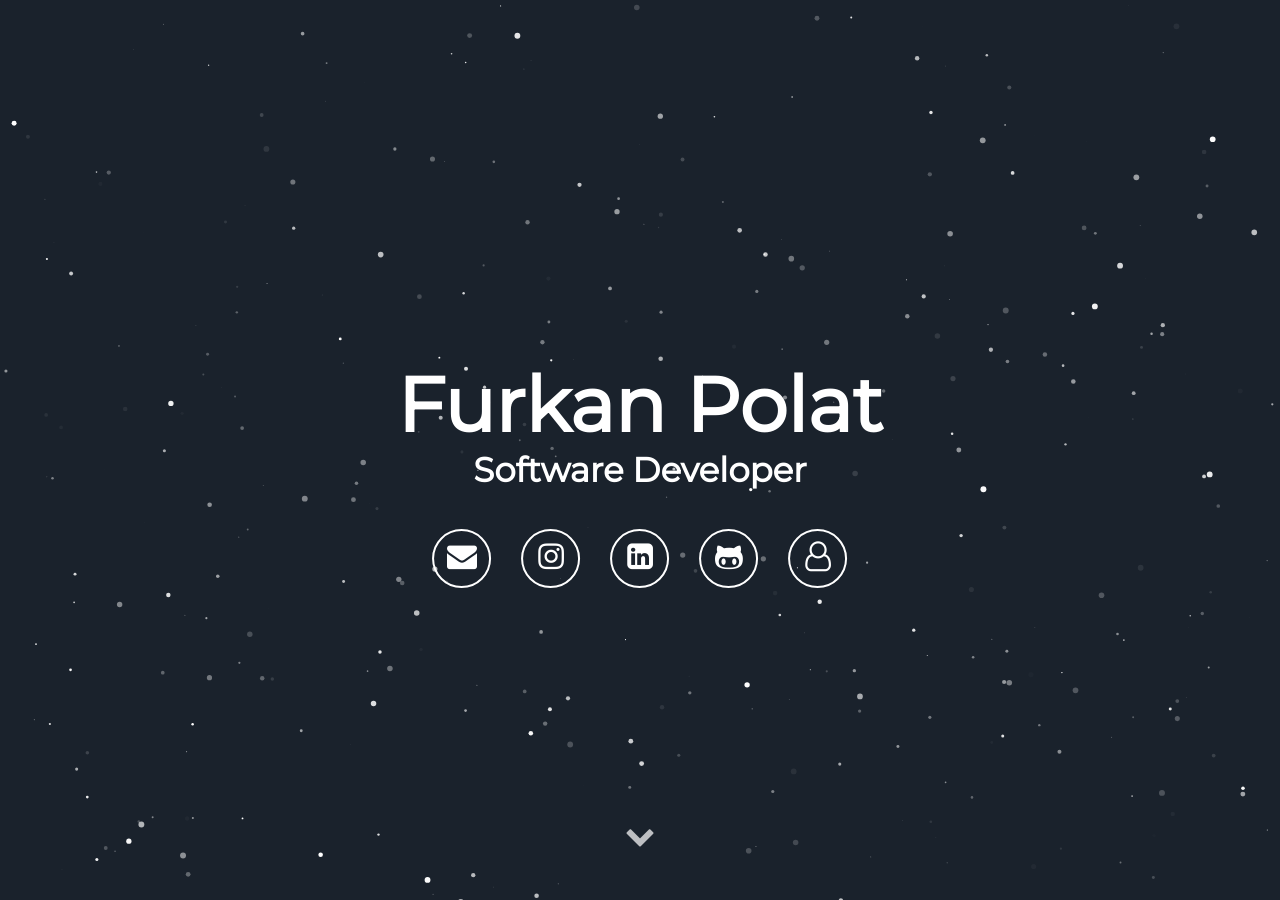
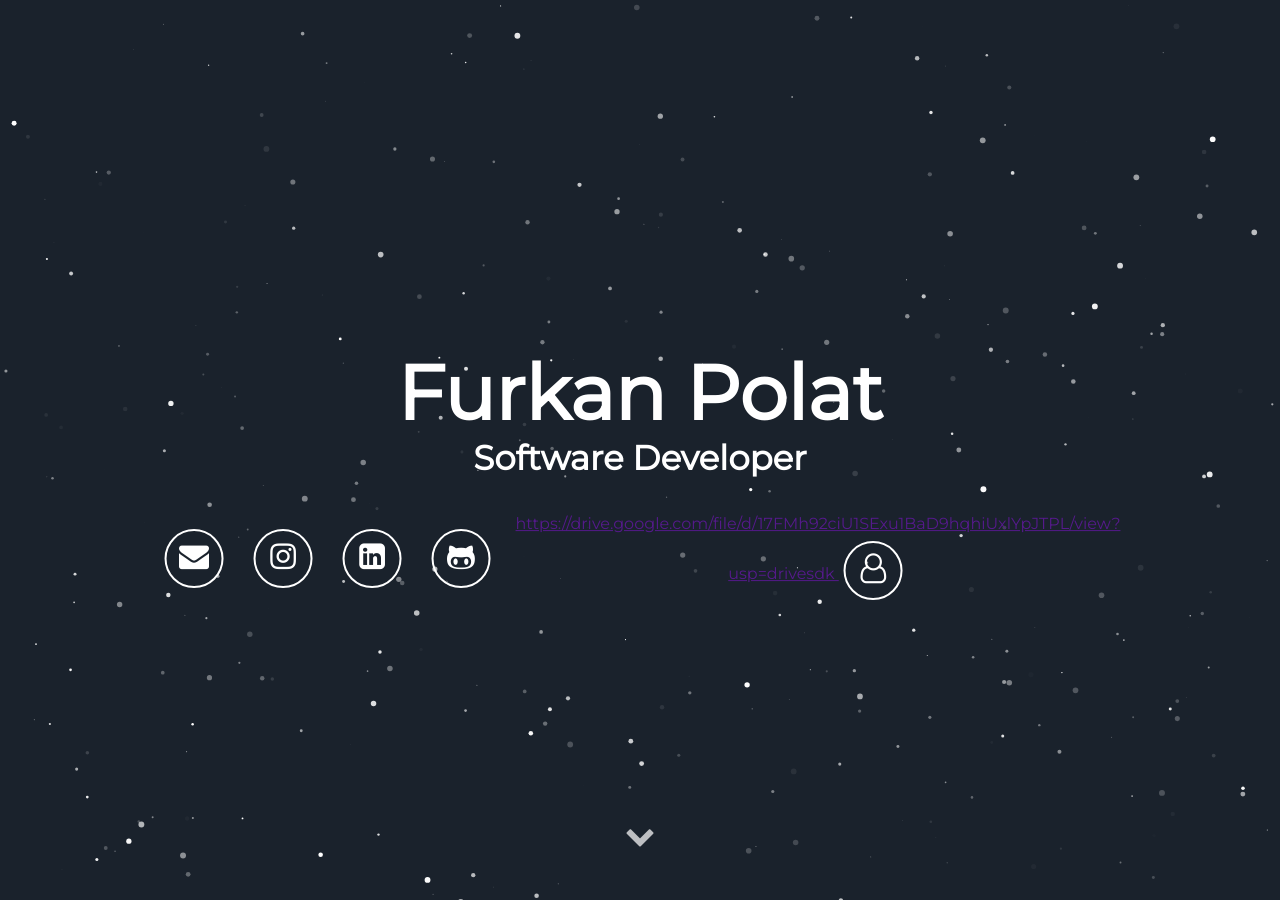
Before and after one commit to thefurkanpolat/thefurkanpolat.github.iooooo, a Jekyll site: the page built from index.html, in a window 1280 px wide and 900 px high. Built offline with Jekyll 4.4.1, drawn with Linux system fonts in a browser that asks for light colours; some web fonts are replaced.

Commit message:
Update header.html

```diff
--- a/_includes/header.html
+++ b/_includes/header.html
@@ -9,7 +9,7 @@
         <a aria-label="My Instagram" target="_blank" href="https://www.instagram.com/thefurkanpolat"><i class="icon fa fa-instagram" aria-hidden="true"></i></a>
         <a aria-label="My LinkedIn" target="_blank" href="https://www.linkedin.com/in/"><i class="icon fa fa-linkedin-square" aria-hidden="true"></i></a>
         <a aria-label="My Github" target="_blank" href="https://github.com/thefurkanpolat"><i class="icon fa fa-github-alt" aria-hidden="true"></i></a>
-                <a aria-label="My CV" target="_blank" href="https://drive.google.com/file/d/1pdyH86BRgo5iKbSafeL3jSPr5d-T50cV/view?usp=sharing"><i class="icon fa fa-user-o" aria-hidden="true"></i></a>
+                <a aria-label="My CV" target="_blank" href="">https://drive.google.com/file/d/17FMh92ciU1SExu1BaD9hqhiUxlYpJTPL/view?usp=drivesdk <i class="icon fa fa-user-o" aria-hidden="true"></i></a>
 
       </div>
       <div class="header-links">
```
